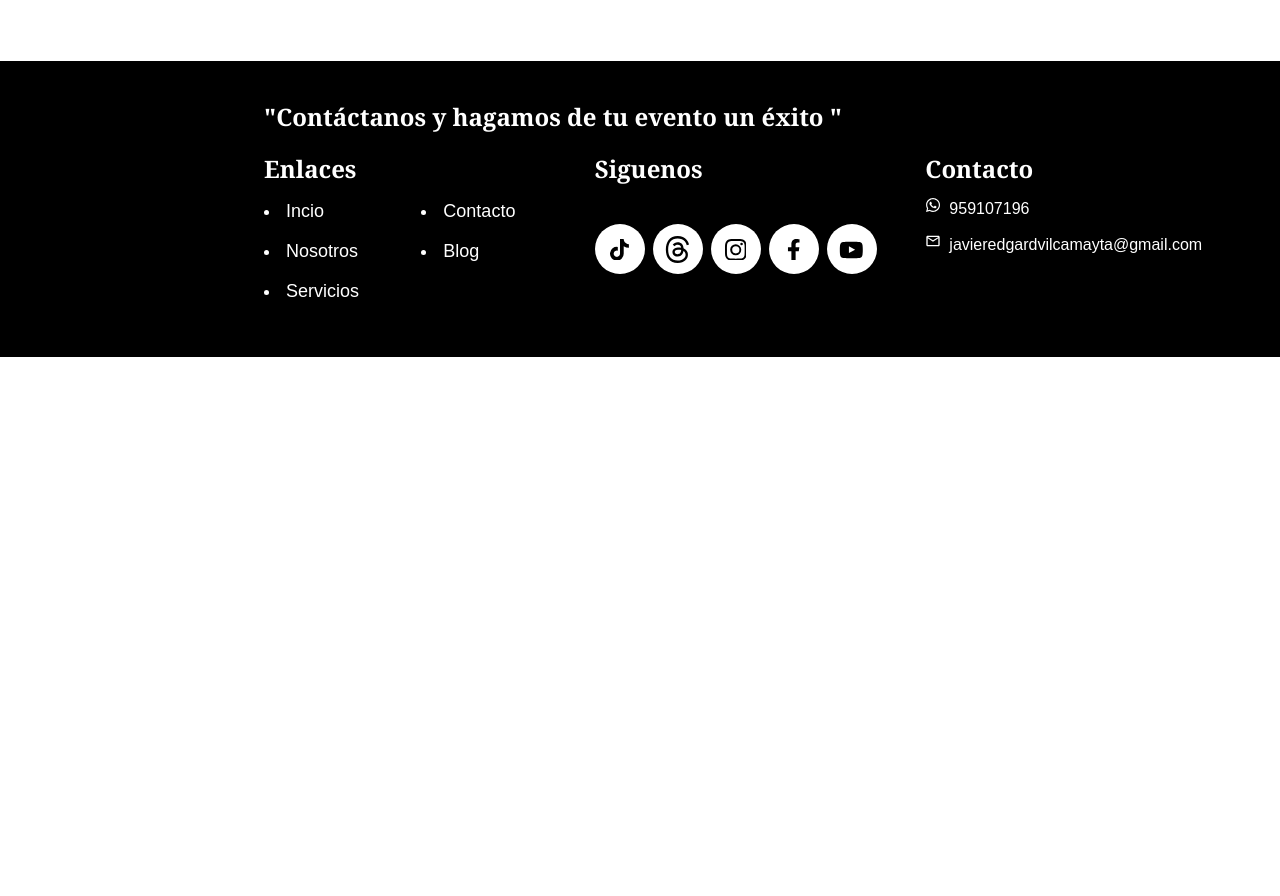
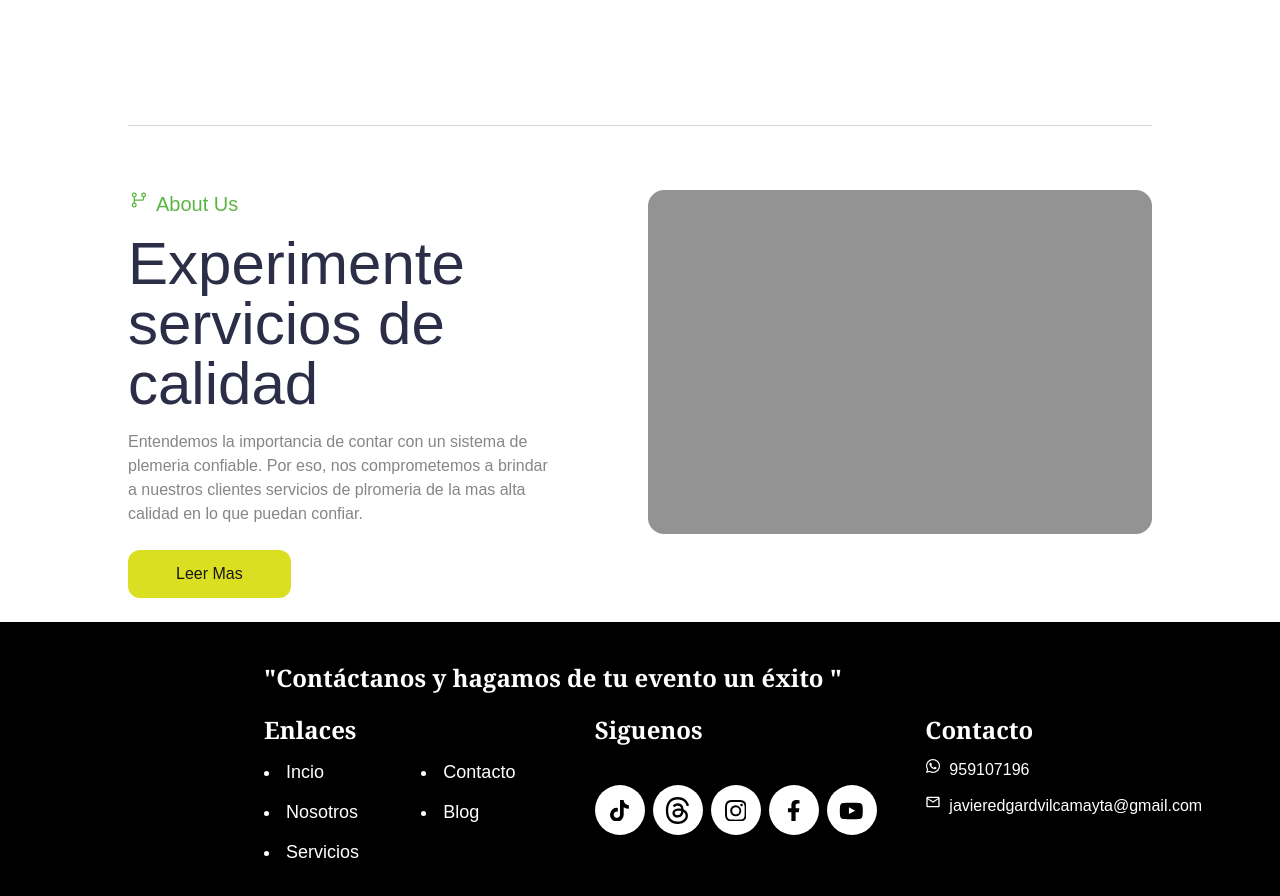
Before and after one commit to FranksVilca/ServiciosMultiples-ThermasSolares, a Next.js app: page / in a window 1280 px wide. Shown: the part 980-1876 px from the top of the page. Before the commit the page ends 1337 px from the top, so only its background shows below. Built offline with nearby package versions, Linux system fonts and the light colour scheme.

Commit message:
feat(About us): complete seccion

```diff
--- /dev/null
+++ b/src/Components/Home/About.tsx
@@ -0,0 +1,34 @@
+import Link from "next/link";
+import { PiGitBranchDuotone } from "react-icons/pi";
+const Data = {
+  title: "Experimente servicios de calidad",
+  text: "Entendemos la importancia de contar con un sistema de plemeria confiable. Por eso, nos comprometemos a brindar a nuestros clientes servicios de plromeria de la mas alta calidad en lo que puedan confiar.",
+};
+
+const AboutUs: React.FC = () => {
+  return (
+    <div className="px-32">
+      <div className="w-full h-px bg-gray-300 my-16"></div>
+      <div className="flex flex-col md:flex-row gap-4">
+        <div className="flex-1">
+          <div className="flex text-[#5BB543] text-xl gap-2">
+            <span>
+              <PiGitBranchDuotone />
+            </span>
+            About Us
+          </div>
+          <div className="text-6xl text-theme pt-4">{Data.title}</div>
+          <div className="text-second pt-4 w-5/6">{Data.text}</div>
+          <Link
+            href={"./"}
+            className="inline-block my-6 py-3 px-12 bg-[#DAE021] rounded-xl"
+          >
+            Leer Mas
+          </Link>
+        </div>
+        <div className="flex-1 h-86 w-full bg-third rounded-2xl"> </div>
+      </div>
+    </div>
+  );
+};
+export default AboutUs;
--- a/src/app/page.tsx
+++ b/src/app/page.tsx
@@ -1,6 +1,7 @@
 import Footer from "@/Components/footer";
 import Header from "@/Components/header";
 import Headerh from "@/Components/headerh";
+import AboutUs from "@/Components/Home/About";
 import HeroSections from "@/Components/Home/HeroSections";
 
 export default function Home() {
@@ -9,7 +10,7 @@
       <Headerh />
       <Header />
       <HeroSections />
-
+      <AboutUs />
       <Footer />
     </div>
   );
```
